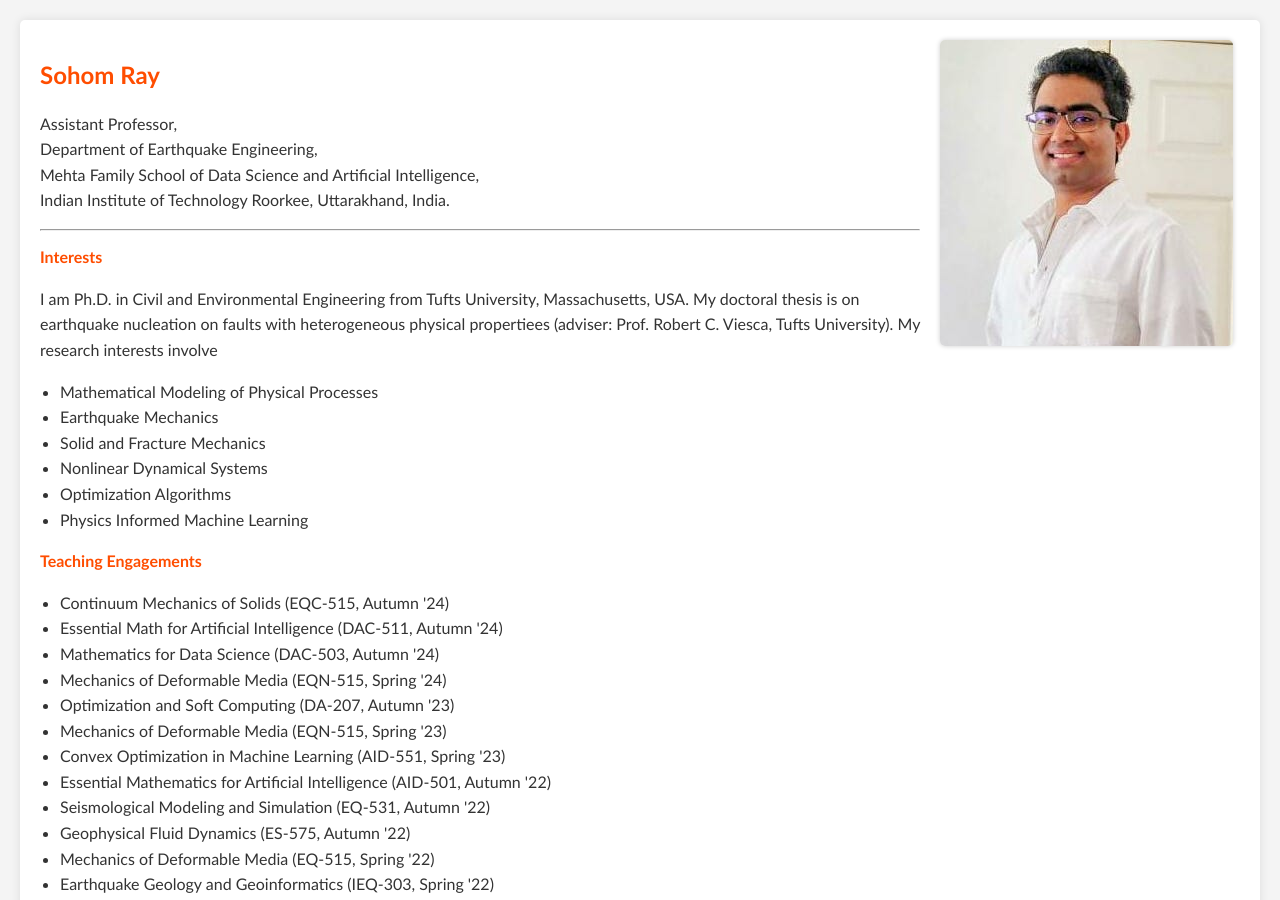
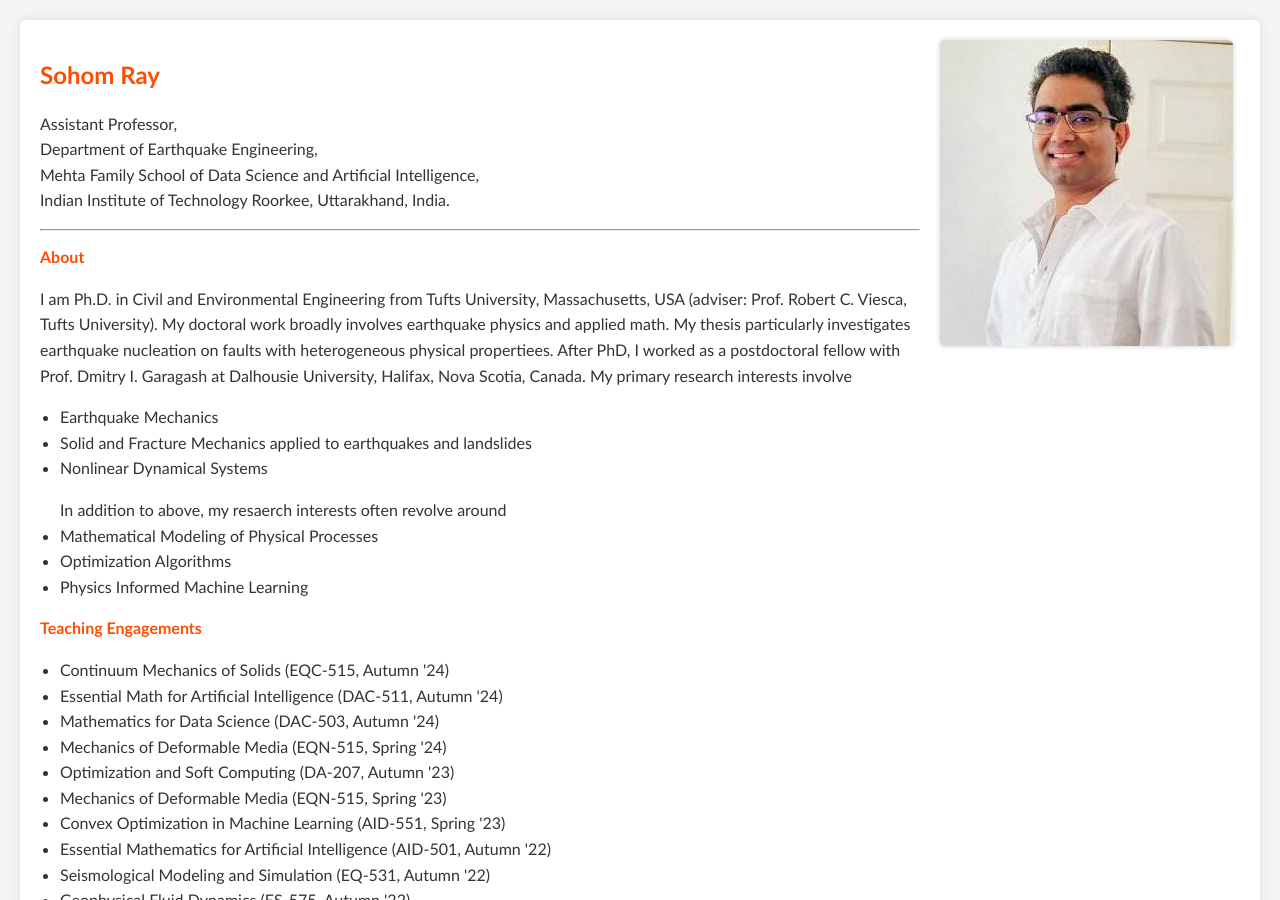
Before and after one commit to RaySohom/q, a Jekyll site: the page index.html, which Jekyll copies as it is, in a window 1280 px wide and 900 px high. Built offline with Jekyll 4.4.1, drawn with Linux system fonts in a browser that asks for light colours; some web fonts are replaced.

Commit message:
Update index.html

```diff
--- a/index.html
+++ b/index.html
@@ -12,13 +12,17 @@
             Mehta Family School of Data Science and Artificial Intelligence,<br>
             Indian Institute of Technology Roorkee, Uttarakhand, India.</p>
             <hr>
-            <h2> Interests</h2>
-            <p> I am Ph.D. in Civil and Environmental Engineering from Tufts University, Massachusetts, USA. My doctoral thesis is on earthquake nucleation on faults with heterogeneous physical propertiees (adviser: Prof. Robert C. Viesca, Tufts University). My research interests involve <br>
+            <h2> About</h2>
+            <p> I am Ph.D. in Civil and Environmental Engineering from Tufts University, Massachusetts, USA (adviser: Prof. Robert C. Viesca, Tufts University). My doctoral work broadly involves earthquake physics and applied math. My thesis particularly investigates earthquake nucleation on faults with heterogeneous physical propertiees.
+                After PhD, I worked as a postdoctoral fellow with Prof. Dmitry I. Garagash at Dalhousie University, Halifax, Nova Scotia, Canada. My primary research interests involve <br>
              <ul>
+                <li> Earthquake Mechanics</li>
+                <li> Solid and Fracture Mechanics applied to earthquakes and landslides</li>
+                <li> Nonlinear Dynamical Systems</li>
+             </ul>
+             <ul>
+                In addition to above, my resaerch interests often revolve around <br>
                 <li> Mathematical Modeling of Physical Processes</li>
-                <li> Earthquake Mechanics</li>
-                <li> Solid and Fracture Mechanics</li>
-                <li> Nonlinear Dynamical Systems</li>
                 <li> Optimization Algorithms</li>
                 <li> Physics Informed Machine Learning</li>
             </ul> </p>
```
